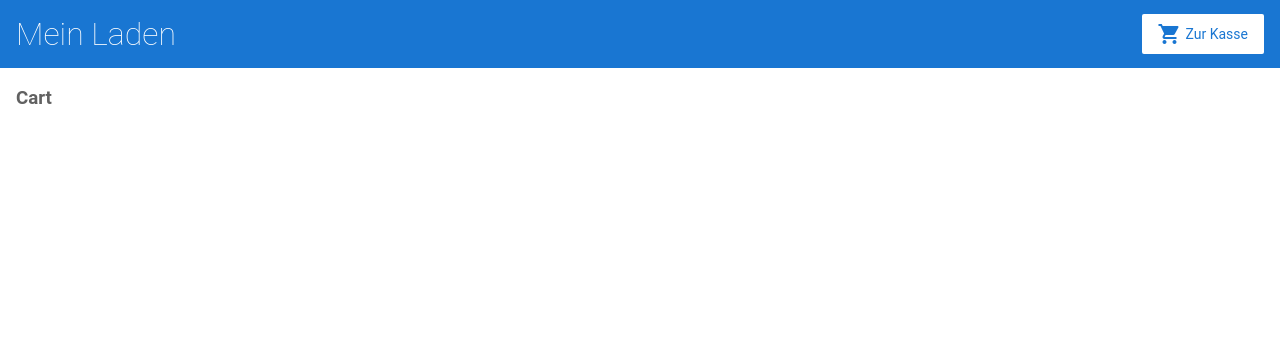
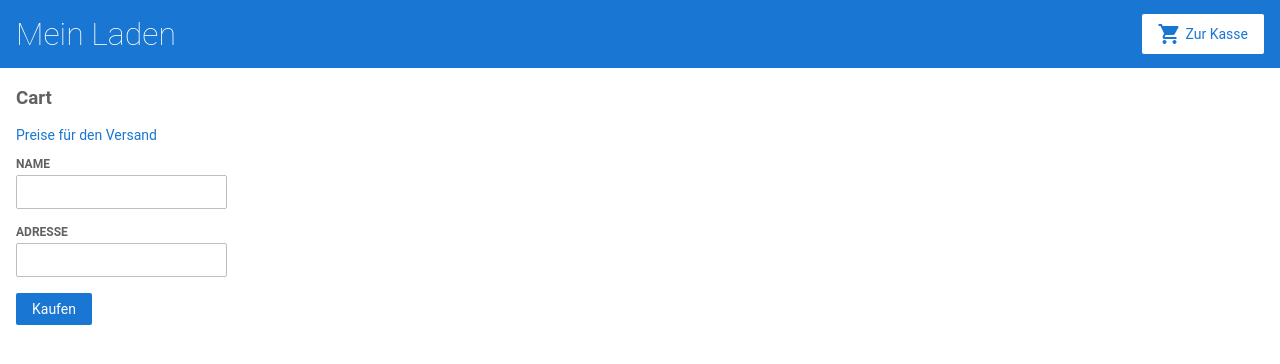
Before and after one commit to harald-loesing/angular-xbayr4, an Angular app: page /cart in a window 1280 px wide. Shown: the top 364 px of the page. Built offline with nearby package versions, Linux system fonts and the light colour scheme.

Commit message:
adresse angeben und warenkorb leeren

```diff
--- a/src/app/cart.service.ts
+++ b/src/app/cart.service.ts
@@ -1,4 +1,5 @@
 import { Injectable } from '@angular/core';
+import { HttpClient } from '@angular/common/http';
 
 @Injectable({
   providedIn: 'root'
@@ -6,7 +7,9 @@ import { Injectable } from '@angular/core';
 export class CartService {
   items = [];
 
-  constructor() { }
+  constructor(
+    private http: HttpClient
+  ) { }
 
   addToCart(product) {
     this.items.push(product);
@@ -20,4 +23,8 @@ export class CartService {
     this.items = [];
     return this.items;
   }
+
+  getShippingPrices() {
+    return this.http.get('/assets/shipping.json');
+  }
 }
--- a/src/app/cart/cart.component.html
+++ b/src/app/cart/cart.component.html
@@ -1,6 +1,29 @@
 <h3>Cart</h3>
+
+<p>
+  <a routerLink="/shipping">Preise für den Versand</a>
+</p>
 
 <div class="cart-item" *ngFor="let item of items">
   <span>{{ item.name }}</span>
   <span>{{ item.price | currency }}</span>
 </div>
+<form [formGroup]="checkoutForm" (ngSubmit)="onSubmit(checkoutForm.value)">
+
+  <div>
+    <label for="name">
+      Name
+    </label>
+    <input id="name" type="text" formControlName="name">
+  </div>
+
+  <div>
+    <label for="address">
+      Adresse
+    </label>
+    <input id="address" type="text" formControlName="address">
+  </div>
+
+  <button class="button" type="submit">Kaufen</button>
+
+</form>
--- a/src/app/cart/cart.component.ts
+++ b/src/app/cart/cart.component.ts
@@ -1,4 +1,5 @@
-import { Component, OnInit } from '@angular/core';
+import { Component } from '@angular/core';
+import { FormBuilder } from '@angular/forms';
 import { CartService } from '../cart.service';
 
 @Component({
@@ -6,16 +7,28 @@ import { CartService } from '../cart.service';
   templateUrl: './cart.component.html',
   styleUrls: ['./cart.component.css']
 })
-export class CartComponent implements OnInit {
+export class CartComponent {
 
   items;
+  checkoutForm;
 
   constructor(
-    private cartService: CartService
-  ) { }
+    private cartService: CartService,
+    private formBuilder: FormBuilder,
+  ) {
+    this.items = this.cartService.getItems();
 
-  ngOnInit() {
-    this.items = this.cartService.getItems();
+    this.checkoutForm = this.formBuilder.group({
+      name: '',
+      address: ''
+    });
+   }
+
+   onSubmit(customerData) {
+    // Process checkout data here
+    console.warn('Ihre Bestellung wurde verarbeitet', customerData);
+
+    this.items = this.cartService.clearCart();
+    this.checkoutForm.reset();
   }
-
 }
--- /dev/null
+++ b/src/app/shipping/shipping.component.html
@@ -0,0 +1,6 @@
+<h3>Versandkosten</h3>
+
+<div class="shipping-item" *ngFor="let shipping of shippingCosts | async">
+  <span>{{ shipping.type }}</span>
+  <span>{{ shipping.price | currency }}</span>
+</div>
--- /dev/null
+++ b/src/app/shipping/shipping.component.ts
@@ -0,0 +1,21 @@
+import { Component, OnInit } from '@angular/core';
+import { CartService } from '../cart.service';
+
+@Component({
+  selector: 'app-shipping',
+  templateUrl: './shipping.component.html',
+  styleUrls: ['./shipping.component.css']
+})
+export class ShippingComponent implements OnInit {
+
+  shippingCosts;
+
+  constructor(
+    private cartService: CartService
+  ) { }
+
+  ngOnInit() {
+    this.shippingCosts = this.cartService.getShippingPrices();
+  }
+
+}
--- a/src/assets/shipping.json
+++ b/src/assets/shipping.json
@@ -1,14 +1,14 @@
 [
   {
-    "type": "Overnight",
+    "type": "Direkte Lieferung (über Nacht)",
     "price": 25.99
   },
   {
-    "type": "2-Day",
+    "type": "Normale Lieferung (ca. 2 Tage)",
     "price": 9.99
   },
   {
-    "type": "Postal",
+    "type": "Post Lieferung (ca. 4 Tage)",
     "price": 2.99
   }
 ]
```
Also changed, not shown: src/app/app.module.ts (+7 -2 lines), src/app/shipping/shipping.component.css (added).
